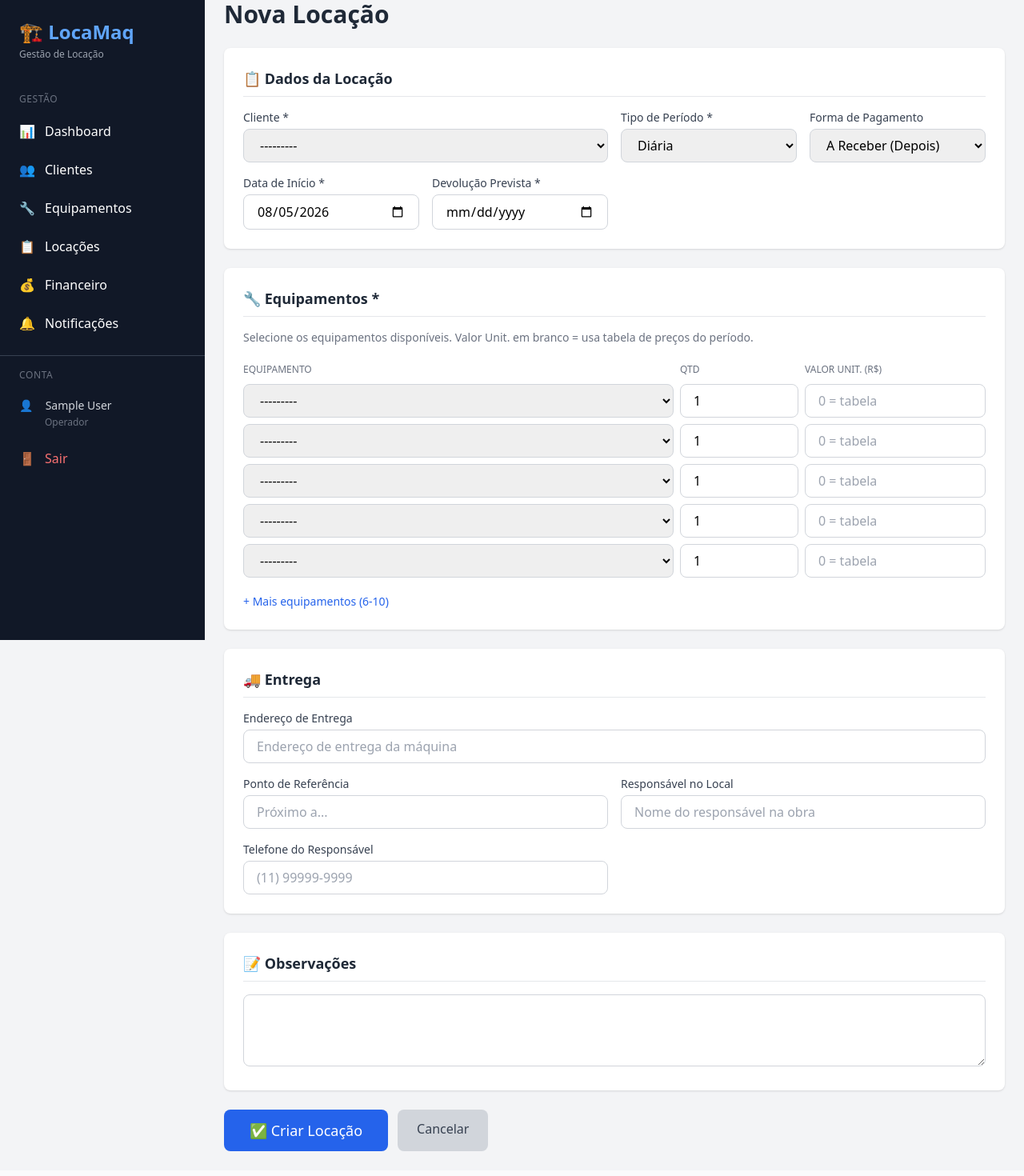
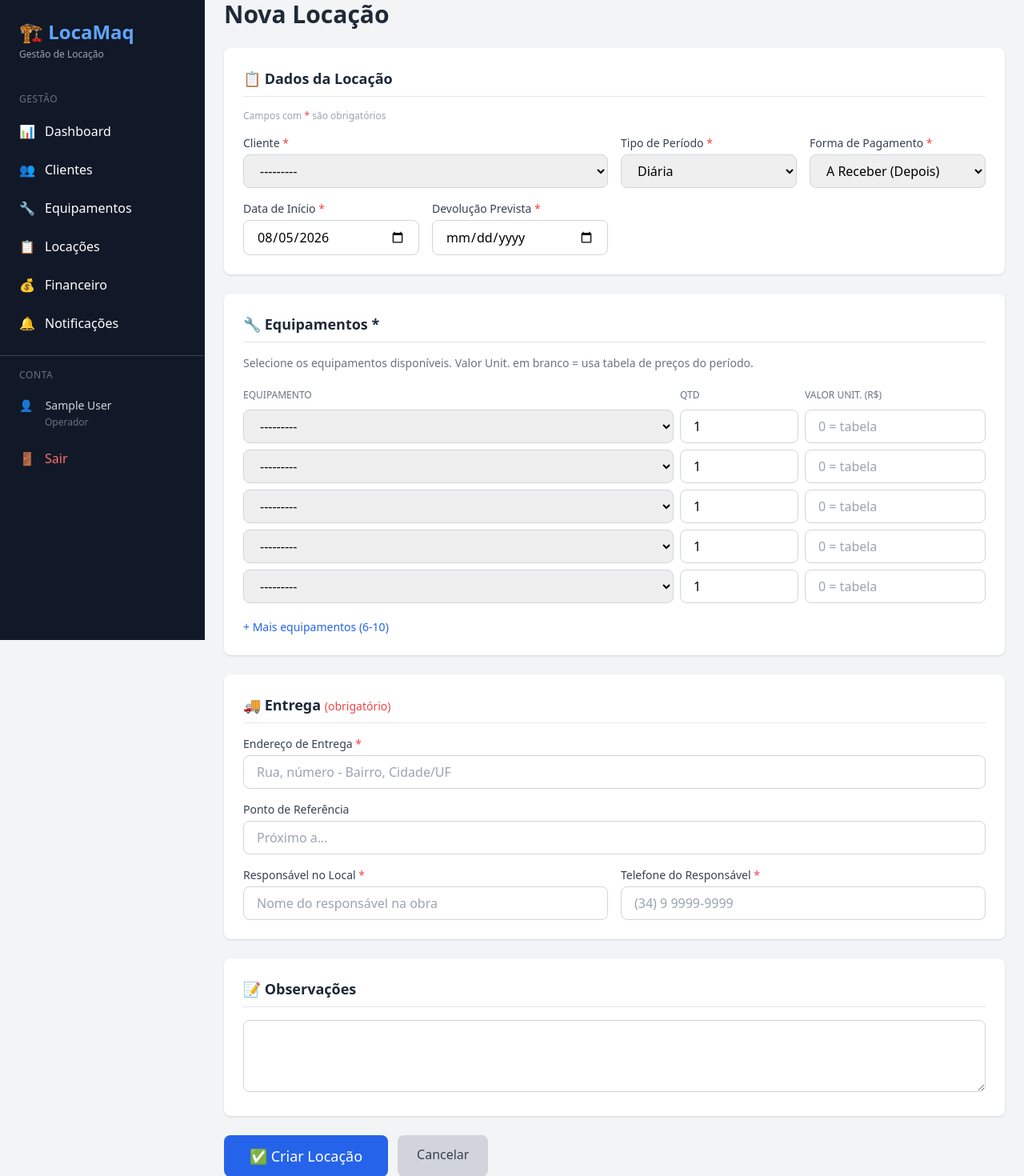
Before and after one commit to leopesi/locamaq, a Django app: page /rentals/create/ in a window 1280 px wide. Shown: the top 1470 px of the page at 80% size. Before the commit the page ends 1439 px from the top, so only its background shows below. Run offline with Django 5.2, Linux system fonts and the light colour scheme; the visitor is signed in with stand-in values (Sample User, id 1); data that the repository does not hold is empty; some libraries are stand-ins or nearby versions.

Commit message:
refactor: campos obrigatórios no formulário de locação
Obrigatórios:
- Cliente, Período, Pagamento, Data Início, Devolução Prevista
- Endereço de Entrega, Responsável no Local, Telefone do Responsável
- Pelo menos 1 equipamento

Opcionais:
- Ponto de Referência, Observações, Valor unitário

Indicadores visuais (*) em vermelho nos labels obrigatórios

```diff
--- a/apps/rentals/forms.py
+++ b/apps/rentals/forms.py
@@ -54,11 +54,11 @@ class RentalForm(forms.ModelForm):
     qty_10 = forms.IntegerField(min_value=1, initial=1, required=False, label='Qtd')
     value_10 = forms.DecimalField(max_digits=10, decimal_places=2, required=False, label='Valor Unit.')
 
-    # Endereço de entrega
-    delivery_address = forms.CharField(max_length=300, required=False, label='Endereço de Entrega')
+    # Endereço de entrega (obrigatórios)
+    delivery_address = forms.CharField(max_length=300, required=True, label='Endereço de Entrega *')
     delivery_reference = forms.CharField(max_length=200, required=False, label='Ponto de Referência')
-    delivery_contact = forms.CharField(max_length=200, required=False, label='Responsável no Local')
-    delivery_phone = forms.CharField(max_length=20, required=False, label='Telefone do Responsável')
+    delivery_contact = forms.CharField(max_length=200, required=True, label='Responsável no Local *')
+    delivery_phone = forms.CharField(max_length=20, required=True, label='Telefone do Responsável *')
 
     class Meta:
         model = Rental
@@ -100,10 +100,10 @@ class RentalForm(forms.ModelForm):
             self.fields[f'value_{i}'].widget.attrs['placeholder'] = '0 = tabela'
             self.fields[f'qty_{i}'].widget.attrs['placeholder'] = '1'
 
-        self.fields['delivery_address'].widget.attrs['placeholder'] = 'Endereço de entrega da máquina'
+        self.fields['delivery_address'].widget.attrs['placeholder'] = 'Rua, número - Bairro, Cidade/UF'
         self.fields['delivery_reference'].widget.attrs['placeholder'] = 'Próximo a...'
         self.fields['delivery_contact'].widget.attrs['placeholder'] = 'Nome do responsável na obra'
-        self.fields['delivery_phone'].widget.attrs['placeholder'] = '(11) 99999-9999'
+        self.fields['delivery_phone'].widget.attrs['placeholder'] = '(34) 9 9999-9999'
 
     def clean(self):
         cleaned_data = super().clean()
--- a/templates/rentals/rental_form.html
+++ b/templates/rentals/rental_form.html
@@ -21,27 +21,28 @@
         <!-- Dados Gerais -->
         <div class="bg-white rounded-lg shadow p-6">
             <h2 class="text-lg font-semibold text-gray-800 mb-4 border-b pb-2">📋 Dados da Locação</h2>
+            <p class="text-xs text-gray-400 mb-4">Campos com <span class="text-red-500">*</span> são obrigatórios</p>
             <div class="grid grid-cols-1 md:grid-cols-2 lg:grid-cols-4 gap-4">
                 <div class="lg:col-span-2">
-                    <label class="block text-sm font-medium text-gray-700 mb-1">Cliente *</label>
+                    <label class="block text-sm font-medium text-gray-700 mb-1">Cliente <span class="text-red-500">*</span></label>
                     {{ form.customer }}
                     {% if form.customer.errors %}<p class="text-red-500 text-sm mt-1">{{ form.customer.errors.0 }}</p>{% endif %}
                 </div>
                 <div>
-                    <label class="block text-sm font-medium text-gray-700 mb-1">Tipo de Período *</label>
+                    <label class="block text-sm font-medium text-gray-700 mb-1">Tipo de Período <span class="text-red-500">*</span></label>
                     {{ form.period_type }}
                 </div>
                 <div>
-                    <label class="block text-sm font-medium text-gray-700 mb-1">Forma de Pagamento</label>
+                    <label class="block text-sm font-medium text-gray-700 mb-1">Forma de Pagamento <span class="text-red-500">*</span></label>
                     {{ form.payment_method }}
                 </div>
                 <div>
-                    <label class="block text-sm font-medium text-gray-700 mb-1">Data de Início *</label>
+                    <label class="block text-sm font-medium text-gray-700 mb-1">Data de Início <span class="text-red-500">*</span></label>
                     {{ form.start_date }}
                     {% if form.start_date.errors %}<p class="text-red-500 text-sm mt-1">{{ form.start_date.errors.0 }}</p>{% endif %}
                 </div>
                 <div>
-                    <label class="block text-sm font-medium text-gray-700 mb-1">Devolução Prevista *</label>
+                    <label class="block text-sm font-medium text-gray-700 mb-1">Devolução Prevista <span class="text-red-500">*</span></label>
                     {{ form.expected_return }}
                     {% if form.expected_return.errors %}<p class="text-red-500 text-sm mt-1">{{ form.expected_return.errors.0 }}</p>{% endif %}
                 </div>
@@ -127,25 +128,28 @@
             </button>
         </div>
 
-        <!-- Entrega -->
+        <!-- Entrega (Obrigatório) -->
         <div class="bg-white rounded-lg shadow p-6">
-            <h2 class="text-lg font-semibold text-gray-800 mb-4 border-b pb-2">🚚 Entrega</h2>
+            <h2 class="text-lg font-semibold text-gray-800 mb-4 border-b pb-2">🚚 Entrega <span class="text-red-500 text-sm font-normal">(obrigatório)</span></h2>
             <div class="grid grid-cols-1 md:grid-cols-2 gap-4">
                 <div class="md:col-span-2">
-                    <label class="block text-sm font-medium text-gray-700 mb-1">Endereço de Entrega</label>
+                    <label class="block text-sm font-medium text-gray-700 mb-1">Endereço de Entrega <span class="text-red-500">*</span></label>
                     {{ form.delivery_address }}
+                    {% if form.delivery_address.errors %}<p class="text-red-500 text-sm mt-1">{{ form.delivery_address.errors.0 }}</p>{% endif %}
                 </div>
-                <div>
+                <div class="md:col-span-2">
                     <label class="block text-sm font-medium text-gray-700 mb-1">Ponto de Referência</label>
                     {{ form.delivery_reference }}
                 </div>
                 <div>
-                    <label class="block text-sm font-medium text-gray-700 mb-1">Responsável no Local</label>
+                    <label class="block text-sm font-medium text-gray-700 mb-1">Responsável no Local <span class="text-red-500">*</span></label>
                     {{ form.delivery_contact }}
+                    {% if form.delivery_contact.errors %}<p class="text-red-500 text-sm mt-1">{{ form.delivery_contact.errors.0 }}</p>{% endif %}
                 </div>
                 <div>
-                    <label class="block text-sm font-medium text-gray-700 mb-1">Telefone do Responsável</label>
+                    <label class="block text-sm font-medium text-gray-700 mb-1">Telefone do Responsável <span class="text-red-500">*</span></label>
                     {{ form.delivery_phone }}
+                    {% if form.delivery_phone.errors %}<p class="text-red-500 text-sm mt-1">{{ form.delivery_phone.errors.0 }}</p>{% endif %}
                 </div>
             </div>
         </div>
```
